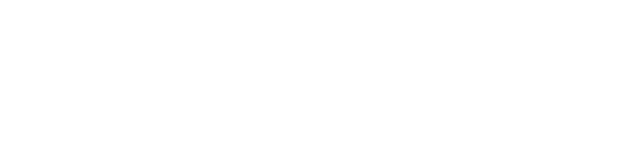
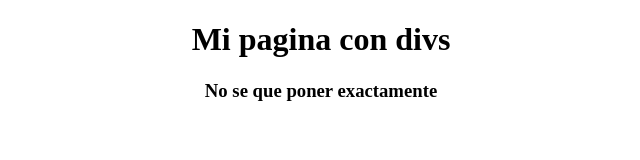
Before and after one commit to DiegoCeldr/div1, a plain HTML site: page index.html in a window 1280 px wide. Shown: the whole page, without its empty margins (319-959 px from the left). Drawn offline with Linux system fonts and the light colour scheme.

Commit message:
Los divs del primer punto

```diff
--- a/index.html
+++ b/index.html
@@ -1,9 +1,12 @@
 <!DOCTYPE html>
 <html>
 <head>
-<title> </title>
+<title>Pagina con Divs</title>
 </head>
 <body>
-
+<div>
+    <h1 style="text-align: center;">Mi pagina con divs </h1>
+    <h3 style="text-align: center;">No se que poner exactamente </h3>
+</div>
 </body>
 </html>
```
